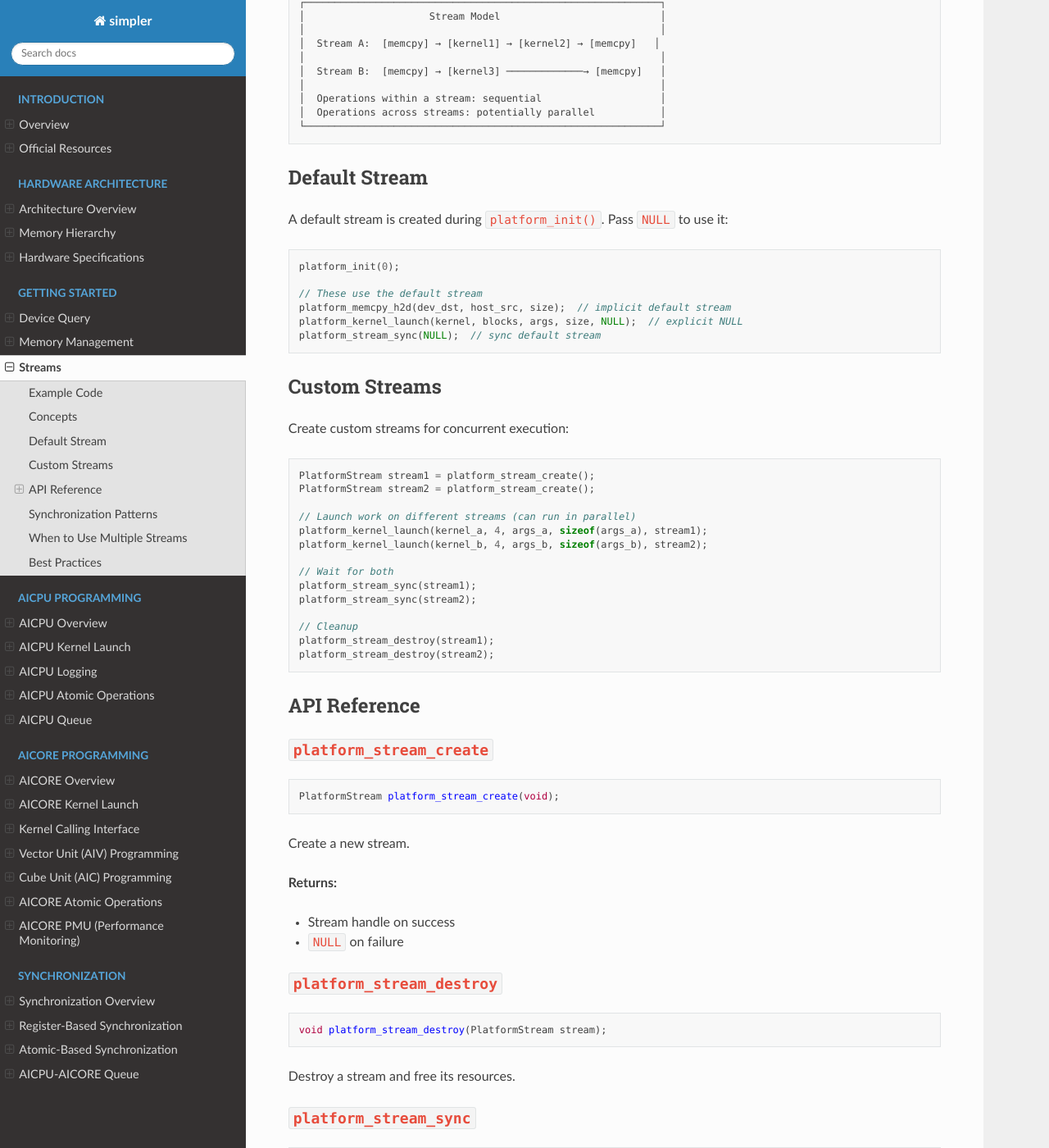
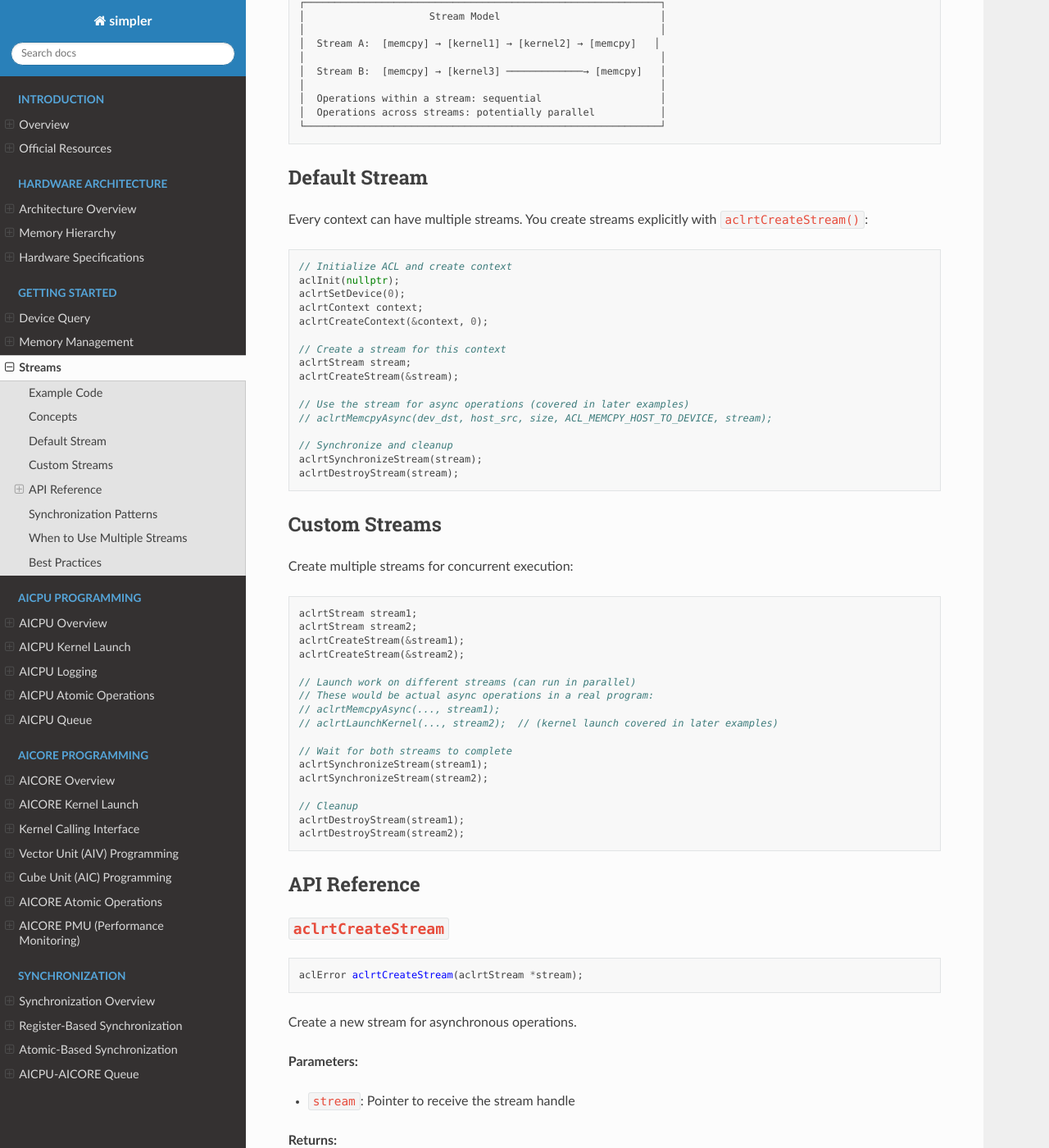
Before and after one commit to doraemonmj/CANN-runtime, a Sphinx documentation site: the page built from docs/getting-started/streams.rst, in a window 1280 px wide and 1400 px high, scrolled down 534 px. Shown: the whole window at 82% size. Built offline with Sphinx 7.4.7 and the Read the Docs theme 3.1.0, drawn with Linux system fonts in a browser that asks for light colours; some of the changed text lies outside the part shown.

Commit message:
Review, clean up, and improve 03-stream example and documentation
Code improvements:
- Enhanced comments with hardware-first explanations
- Step 1: Added context about execution context and resource management
- Step 2: Explained streams as FIFO command queues, per-context nature
- Step 3: Highlighted hardware parallelism across AICORE blocks
- Step 5: Clarified HBM allocation and huge page optimization
- Step 6: Explained host CPU blocking during synchronization
- All comments now focus on hardware behavior (WHY) not code logic (WHAT)

Documentation fixes:
- Updated examples/03-stream/README.md line references after comment additions
  - aclrtCreateStream: 61, 83, 93
  - aclrtSynchronizeStream: 164, 167, 170
  - aclrtDestroyStream: 178
- Completely rewrote docs/getting-started/streams.rst to use actual ACL APIs
  - Replaced platform_stream_* abstractions with aclrt* APIs
  - Updated "Default Stream" section with ACL initialization pattern
  - Updated "Custom Streams" section with ACL examples
  - Rewrote API Reference with aclrtCreateStream, aclrtSynchronizeStream, aclrtDestroyStream
  - Updated synchronization patterns to use ACL APIs
  - Added hardware behavior explanations to API docs
  - Added links to specific code lines in main.cpp

Testing:
- Code builds cleanly with no warnings
- Runtime test passes - all operations successful
- Sphinx documentation builds without errors

Co-Authored-By: Claude Sonnet 4.5 <noreply@anthropic.com>

```diff
--- a/docs/getting-started/streams.rst
+++ b/docs/getting-started/streams.rst
@@ -33,135 +33,206 @@ Concepts
 Default Stream
 --------------
 
-A default stream is created during ``platform_init()``. Pass ``NULL`` to
-use it:
+Every context can have multiple streams. You create streams explicitly
+with ``aclrtCreateStream()``:
 
 .. code-block:: cpp
 
-   platform_init(0);
+   // Initialize ACL and create context
+   aclInit(nullptr);
+   aclrtSetDevice(0);
+   aclrtContext context;
+   aclrtCreateContext(&context, 0);
 
-   // These use the default stream
-   platform_memcpy_h2d(dev_dst, host_src, size);  // implicit default stream
-   platform_kernel_launch(kernel, blocks, args, size, NULL);  // explicit NULL
-   platform_stream_sync(NULL);  // sync default stream
+   // Create a stream for this context
+   aclrtStream stream;
+   aclrtCreateStream(&stream);
+
+   // Use the stream for async operations (covered in later examples)
+   // aclrtMemcpyAsync(dev_dst, host_src, size, ACL_MEMCPY_HOST_TO_DEVICE, stream);
+
+   // Synchronize and cleanup
+   aclrtSynchronizeStream(stream);
+   aclrtDestroyStream(stream);
 
 Custom Streams
 --------------
 
-Create custom streams for concurrent execution:
+Create multiple streams for concurrent execution:
 
 .. code-block:: cpp
 
-   PlatformStream stream1 = platform_stream_create();
-   PlatformStream stream2 = platform_stream_create();
+   aclrtStream stream1;
+   aclrtStream stream2;
+   aclrtCreateStream(&stream1);
+   aclrtCreateStream(&stream2);
 
    // Launch work on different streams (can run in parallel)
-   platform_kernel_launch(kernel_a, 4, args_a, sizeof(args_a), stream1);
-   platform_kernel_launch(kernel_b, 4, args_b, sizeof(args_b), stream2);
+   // These would be actual async operations in a real program:
+   // aclrtMemcpyAsync(..., stream1);
+   // aclrtLaunchKernel(..., stream2);  // (kernel launch covered in later examples)
 
-   // Wait for both
-   platform_stream_sync(stream1);
-   platform_stream_sync(stream2);
+   // Wait for both streams to complete
+   aclrtSynchronizeStream(stream1);
+   aclrtSynchronizeStream(stream2);
 
    // Cleanup
-   platform_stream_destroy(stream1);
-   platform_stream_destroy(stream2);
+   aclrtDestroyStream(stream1);
+   aclrtDestroyStream(stream2);
 
 API Reference
 -------------
 
-``platform_stream_create``
+``aclrtCreateStream``
+^^^^^^^^^^^^^^^^^^^^^
+
+.. code-block:: cpp
+
+   aclError aclrtCreateStream(aclrtStream *stream);
+
+Create a new stream for asynchronous operations.
+
+**Parameters:**
+
+- ``stream``: Pointer to receive the stream handle
+
+**Returns:**
+
+- ``ACL_SUCCESS`` (0) on success
+- Error code on failure
+
+**Hardware behavior:** Allocates a command queue on the device. Operations
+submitted to this stream will execute in FIFO order.
+
+**Example:** See `main.cpp:61 <../../examples/03-stream/main.cpp#L61>`_,
+`main.cpp:83 <../../examples/03-stream/main.cpp#L83>`_,
+`main.cpp:93 <../../examples/03-stream/main.cpp#L93>`_
+
+``aclrtSynchronizeStream``
 ^^^^^^^^^^^^^^^^^^^^^^^^^^
 
 .. code-block:: cpp
 
-   PlatformStream platform_stream_create(void);
+   aclError aclrtSynchronizeStream(aclrtStream stream);
 
-Create a new stream.
+Block the host thread until all operations in the stream complete.
+
+**Parameters:**
+
+- ``stream``: Stream to synchronize
 
 **Returns:**
 
-- Stream handle on success
-- ``NULL`` on failure
+- ``ACL_SUCCESS`` when all operations complete
+- Error code on failure
 
-``platform_stream_destroy``
-^^^^^^^^^^^^^^^^^^^^^^^^^^^
+**Hardware behavior:** Host CPU waits until the device finishes all queued
+operations in this stream. Other streams are unaffected and continue executing.
+
+**Example:** See `main.cpp:164 <../../examples/03-stream/main.cpp#L164>`_,
+`main.cpp:167 <../../examples/03-stream/main.cpp#L167>`_,
+`main.cpp:170 <../../examples/03-stream/main.cpp#L170>`_
+
+``aclrtDestroyStream``
+^^^^^^^^^^^^^^^^^^^^^^
 
 .. code-block:: cpp
 
-   void platform_stream_destroy(PlatformStream stream);
+   aclError aclrtDestroyStream(aclrtStream stream);
 
 Destroy a stream and free its resources.
 
-``platform_stream_sync``
-^^^^^^^^^^^^^^^^^^^^^^^^
-
-.. code-block:: cpp
-
-   int platform_stream_sync(PlatformStream stream);
-
-Wait for all operations on the stream to complete.
-
 **Parameters:**
 
-- ``stream``: Stream to synchronize (``NULL`` for default)
+- ``stream``: Stream to destroy
 
 **Returns:**
 
-- ``PLATFORM_SUCCESS`` when all operations complete
-- ``PLATFORM_ERROR_STREAM`` on failure
+- ``ACL_SUCCESS`` on success
+- Error code on failure
+
+**Hardware behavior:** Frees the command queue resources on the device. All
+operations in the stream must complete before destroying (use synchronize first).
+
+**Example:** See `main.cpp:178 <../../examples/03-stream/main.cpp#L178>`_
 
 Synchronization Patterns
 ------------------------
+
+.. note::
+
+   The examples below show conceptual patterns. The 03-stream example focuses
+   on stream lifecycle (creation, synchronization, destruction). Actual async
+   operations (``aclrtMemcpyAsync``, kernel launches) are demonstrated in
+   later examples.
 
 **Pattern 1: Simple Sequential**
 
 .. code-block:: cpp
 
-   // All operations on default stream, sequential
-   platform_memcpy_h2d(dev_input, host_input, size);
-   platform_kernel_launch(kernel, blocks, &args, sizeof(args), NULL);
-   platform_stream_sync(NULL);  // Wait for kernel
-   platform_memcpy_d2h(host_output, dev_output, size);
+   // All operations on one stream, execute sequentially
+   aclrtStream stream;
+   aclrtCreateStream(&stream);
+
+   aclrtMemcpyAsync(dev_input, host_input, size, ACL_MEMCPY_HOST_TO_DEVICE, stream);
+   // Launch kernel on stream (covered in example 04-kernel)
+   aclrtSynchronizeStream(stream);  // Wait for kernel to complete
+   aclrtMemcpyAsync(host_output, dev_output, size, ACL_MEMCPY_DEVICE_TO_HOST, stream);
+   aclrtSynchronizeStream(stream);  // Wait for D2H transfer
+
+   aclrtDestroyStream(stream);
 
 **Pattern 2: Overlapping Compute and Transfer**
 
 .. code-block:: cpp
 
-   PlatformStream compute_stream = platform_stream_create();
-   PlatformStream transfer_stream = platform_stream_create();
+   aclrtStream compute_stream;
+   aclrtStream transfer_stream;
+   aclrtCreateStream(&compute_stream);
+   aclrtCreateStream(&transfer_stream);
 
    // Overlap: compute on batch N while transferring batch N+1
    for (int batch = 0; batch < num_batches; batch++) {
        // Transfer next batch (if not last)
        if (batch + 1 < num_batches) {
-           platform_memcpy_h2d_async(dev_next, host_next, size, transfer_stream);
+           aclrtMemcpyAsync(dev_next, host_next, size,
+                           ACL_MEMCPY_HOST_TO_DEVICE, transfer_stream);
        }
 
-       // Compute current batch
-       platform_kernel_launch(kernel, blocks, &args, sizeof(args), compute_stream);
+       // Compute current batch (can overlap with transfer)
+       // Kernel launch would go here
 
-       // Sync before next iteration
-       platform_stream_sync(compute_stream);
-       platform_stream_sync(transfer_stream);
+       // Sync before next iteration to ensure operations complete
+       aclrtSynchronizeStream(compute_stream);
+       aclrtSynchronizeStream(transfer_stream);
 
        // Swap buffers
        swap(dev_current, dev_next);
    }
 
+   aclrtDestroyStream(compute_stream);
+   aclrtDestroyStream(transfer_stream);
+
 **Pattern 3: Multiple Independent Kernels**
 
 .. code-block:: cpp
 
-   // Launch independent kernels on separate streams
-   platform_kernel_launch(kernel_conv, 8, &conv_args, sizeof(conv_args), stream1);
-   platform_kernel_launch(kernel_bn, 4, &bn_args, sizeof(bn_args), stream2);
-   platform_kernel_launch(kernel_relu, 4, &relu_args, sizeof(relu_args), stream3);
+   aclrtStream stream1, stream2, stream3;
+   aclrtCreateStream(&stream1);
+   aclrtCreateStream(&stream2);
+   aclrtCreateStream(&stream3);
 
-   // Wait for all
-   platform_stream_sync(stream1);
-   platform_stream_sync(stream2);
-   platform_stream_sync(stream3);
+   // Launch independent kernels on separate streams (can execute in parallel)
+   // Kernel launches would go here on stream1, stream2, stream3
+
+   // Wait for all to complete
+   aclrtSynchronizeStream(stream1);
+   aclrtSynchronizeStream(stream2);
+   aclrtSynchronizeStream(stream3);
+
+   aclrtDestroyStream(stream1);
+   aclrtDestroyStream(stream2);
+   aclrtDestroyStream(stream3);
 
 When to Use Multiple Streams
 ----------------------------
```
Also changed, not shown: examples/03-stream/README.md, 1 other file.
